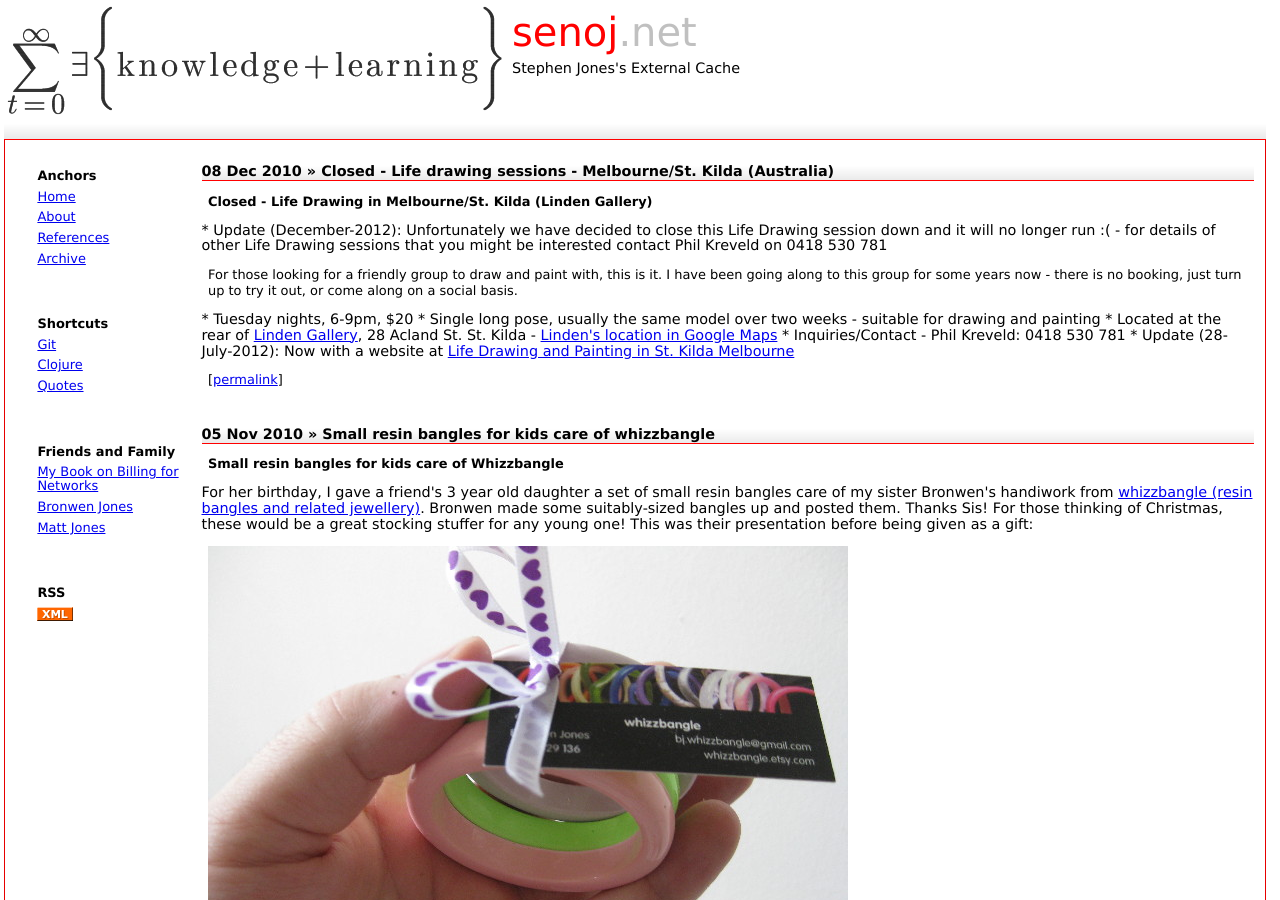
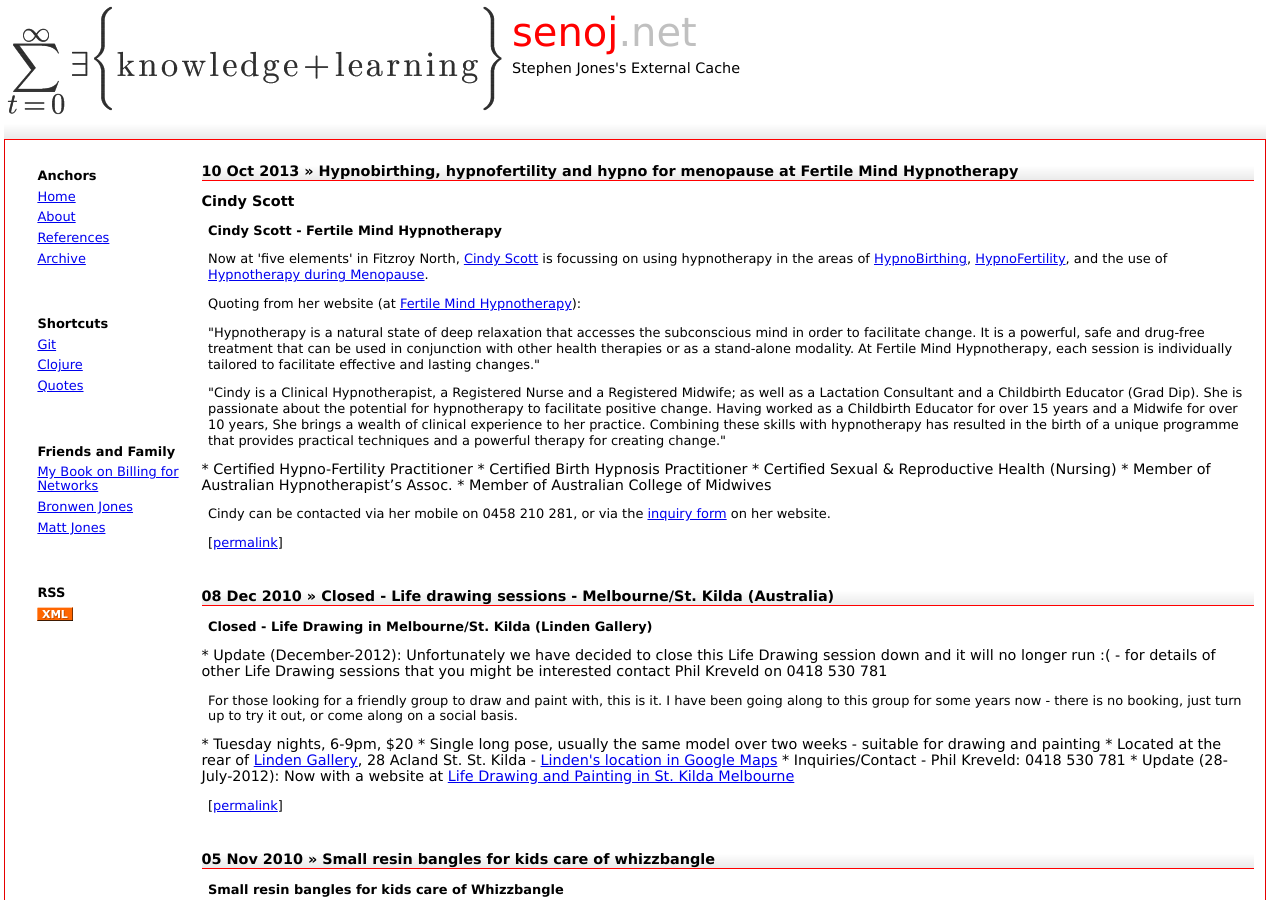
Before and after one commit to stephenjones/stephenjones.github.com, a Jekyll site: the page built from index.html, in a window 1280 px wide and 900 px high. Built offline with Jekyll 4.4.1, drawn with Linux system fonts in a browser that asks for light colours; Markdown is read by kramdown in place of the engine named in the settings; comment, search, counter and statistics services are not loaded; some of the changed text lies outside the part shown.

Commit message:
Updated Fertile Mind references, and added a post about Fertile Mind Hypnotherapy

```diff
--- a/_includes/twocol_left_start_post
+++ b/_includes/twocol_left_start_post
@@ -22,6 +22,7 @@
 <ul>
 <li class='index-list'><b>Friends and Family</b></li>
 <li class='index-list'><a href="http://www.purebill.com/business-billing-book.html">My Book on Billing for Networks</a></li>
+<li class='index-list'><a href="http://www.fertilemindhypnotherapy.com.au/">Cindy Scott</a></li>
 <li class='index-list'><a href="http://www.etsy.com/shop/whizzbangle">Bronwen Jones</a></li>
 <li class='index-list'><a href="http://10citybridgerun.com/">Matt Jones</a></li>
 </ul>
--- /dev/null
+++ b/_posts/2013-10-10-hypnobirthing-hypnofertility-menopause.textile
@@ -0,0 +1,25 @@
+---
+layout: post
+title:  Hypnobirthing, hypnofertility and hypno for menopause at Fertile Mind Hypnotherapy
+base: ../../../../
+---
+
+<h1>Cindy Scott</h1>
+
+<p><b>Cindy Scott - Fertile Mind Hypnotherapy</b></p>
+
+<p>Now at 'five elements' in Fitzroy North, <a href="http://www.fiveelements.com.au/hypnotherapy.html">Cindy Scott</a> is focussing on using hypnotherapy in the areas of <a href="http://www.fertilemindhypnotherapy.com.au/fertile-mind-birthing/">HypnoBirthing</a>, <a href="http://www.fertilemindhypnotherapy.com.au/fertile-mind-fertility/">HypnoFertility</a>, and the use of <a href="http://www.fertilemindhypnotherapy.com.au/fertile-mind-menopause/">Hypnotherapy during Menopause</a>.</p>
+
+<p>Quoting from her website (at <a href="http://www.fertilemindhypnotherapy.com.au/">Fertile Mind Hypnotherapy</a>):</p>
+
+<p>"Hypnotherapy is a natural state of deep relaxation that accesses the subconscious mind in order to facilitate change. It is a powerful, safe and drug-free treatment that can be used in conjunction with other health therapies or as a stand-alone modality. At Fertile Mind Hypnotherapy, each session is individually tailored to facilitate effective and lasting changes."</p>
+
+<p>"Cindy is a Clinical Hypnotherapist, a Registered Nurse and a Registered Midwife; as well as a Lactation Consultant and a Childbirth Educator (Grad Dip). She is passionate about the potential for hypnotherapy to facilitate positive change. Having worked as a Childbirth Educator for over 15 years and a Midwife for over 10 years, She brings a wealth of clinical experience to her practice. Combining these skills with hypnotherapy has resulted in the birth of a unique programme that provides practical techniques and a powerful therapy for creating change."</p>
+
+   * Certified Hypno-Fertility Practitioner
+   * Certified Birth Hypnosis Practitioner
+   * Certified Sexual & Reproductive Health (Nursing)
+   * Member of Australian Hypnotherapist’s Assoc.
+   * Member of Australian College of Midwives
+
+<p>Cindy can be contacted via her mobile on 0458 210 281, or via the <a href="http://www.fertilemindhypnotherapy.com.au/bookings/">inquiry form</a> on her website.</p>
--- a/about.html
+++ b/about.html
@@ -74,7 +74,7 @@ Businesses that have electronic or physical networks such as:
 
 <h1 class="title">Blogroll</h1>
 
-<p><a href="http://www.fertilemindhypnotherapy.com.au/">Fertile Mind Hynotherapy</a> a business starting up that will focus on clinical hypnotherapy for fertility, childbirth and breastfeeding - www.fertilemindhypnotherapy.com.au </p>
+<p><a href="http://www.fertilemindhypnotherapy.com.au/">Fertile Mind Hynotherapy</a> - run by Cindy Scott, her business focusses on clinical hypnotherapy for fertility, childbirth and menopause - www.fertilemindhypnotherapy.com.au </p>
 <p><a href="http://www.etsy.com/shop/whizzbangle">Bronwen Jones (my sister), based in Brisbane, Australia</a> who makes <a href="http://www.etsy.com/shop/whizzbangle">resin bangles</a> for sale under the '<a href="http://www.etsy.com/shop/whizzbangle">whizzbangle</a>' brand - whizzbangle.etsy.com</p>
 <p><a href="http://10citybridgerun.com/">Matt Jones (my brother)</a> social entrepreneur - 10citybridgerun.com/</p>
 <p><a href="http://www.heartofceremony.com.au">Kate Wilkins (civil celebrant) based in Melbourne, Australia</a> - www.heartofceremony.com.au</p>
```
